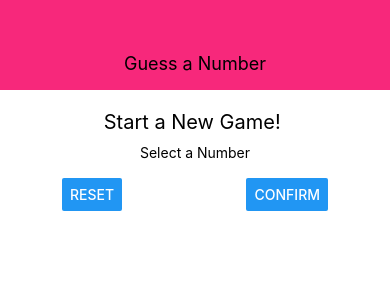
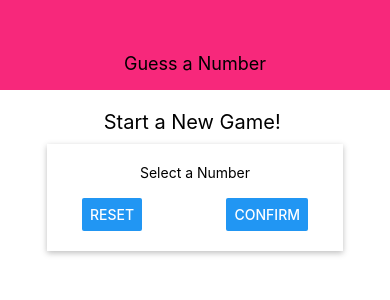
Before and after one commit to denzelhartshorn/ReactNative-GuessGame, a React Native app: screen / in a window 390 px wide. Shown: the top 300 px of the page. Built offline with nearby package versions, Linux system fonts and the light colour scheme.

Commit message:
created and started Card.js

```diff
--- a/screens/StartGameScreen.js
+++ b/screens/StartGameScreen.js
@@ -30,7 +30,14 @@ const styles = StyleSheet.create({
   inputContainer: {
     width: 300,
     maxWidth: "80%",
-    alignItems: "center"
+    alignItems: "center",
+    shadowColor: "black",
+    shadowOffset: { width: 0, height: 2 },
+    shadowRadius: 6,
+    shadowOpacity: 0.26,
+    elevation: 5,
+    backgroundColor: "white",
+    padding: 20
   },
   buttonContainer: {
     flexDirection: "row",
```
Also changed, not shown: components/Card.js (added, +8 -0 lines).
